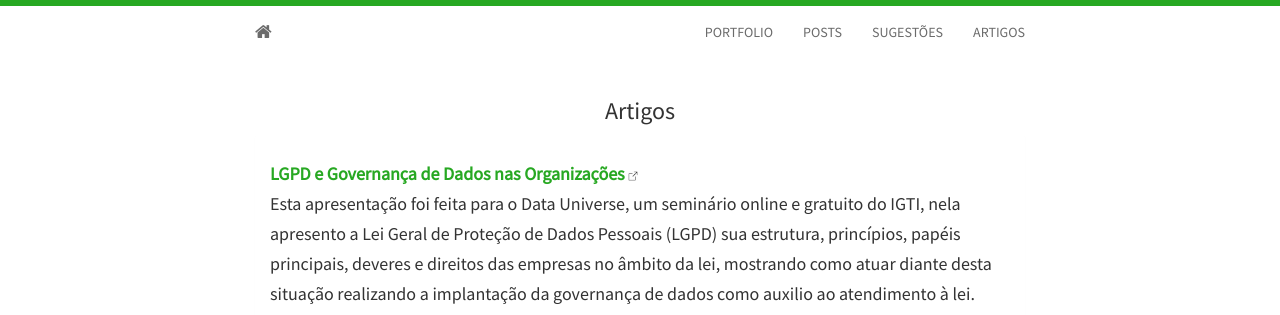
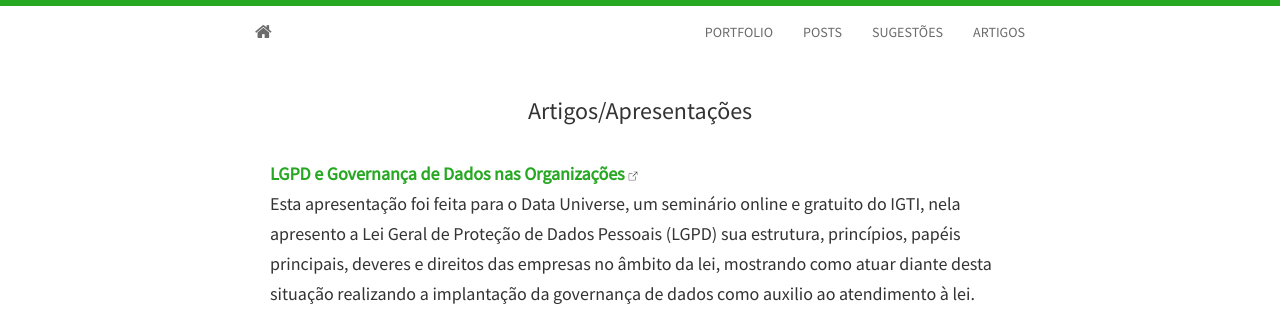
Before and after one commit to mateusbtlopes/mateusbtlopes.github.io, a Jekyll site: the page built from artigo.html, in a window 1280 px wide, cut to the strip 0-315 px from the top of the page. Built offline with Jekyll 4.4.1, drawn with Linux system fonts in a browser that asks for light colours; nearby versions of some CDN libraries.

Commit message:
- Update Artigos/Apresentações

```diff
--- a/_includes/artigo.html
+++ b/_includes/artigo.html
@@ -1,6 +1,6 @@
 <section id="artigos">
 <div class="container">
-  <h3>Artigos</h3>
+  <h3>Artigos/Apresentações</h3>
   <div class="panel panel-default">
     <div class="panel-body">
 		<h5 id="LGPD&Governanca">
@@ -8,15 +8,17 @@
 			<p>Esta apresentação foi feita para o Data Universe, um seminário online e gratuito do IGTI, nela apresento a Lei Geral de Proteção de Dados Pessoais (LGPD) sua estrutura, princípios, papéis principais, deveres e direitos das empresas no âmbito da lei, mostrando como atuar diante desta situação realizando a implantação da governança de dados como auxilio ao atendimento à lei.</p>
 
 			<div style="text-align:center">
-					<iframe width="480" height="280" src="https://www.youtube-nocookie.com/embed/es3Edug15YQ" frameborder="0" allow="accelerometer; autoplay; clipboard-write; encrypted-media; gyroscope; picture-in-picture" allowfullscreen></iframe>
+				<iframe width="480" height="280" src="https://www.youtube-nocookie.com/embed/es3Edug15YQ" frameborder="0" allow="accelerometer; autoplay; clipboard-write; encrypted-media; gyroscope; picture-in-picture" allowfullscreen></iframe>
 			</div>
 		</h5>
+		<hr>
 		<h5 id="ProcessoDeTeste">
 			<strong><a href="https://github.com/mateusblopes/artigos/blob/master/ImportanciadoProcessodeTestedeSoftwareemTI.pdf" target="_blank" title="Clique e leia na integra">Importancia do Processo de Teste de Software em TI <img src="https://raw.githubusercontent.com/mateusbtlopes/mateusbtlopes.github.io/master/img/external.png" height="10" width="10"/></a></strong>
 			<p>Este artigo descreve a importância do processo de teste de software para empresas de tecnologia da informação,
 			com objetivo de mostrar as técnicas, tipos, fases, ferramentas, modelos e normas que envolvem a documentação e execução dos testes
 			de software obtendo assim um aumento na qualidade do software produzido.</p>
 		</h5>
+		<hr>
 		<h5 id="ProcessoDeGarantia">
 			<strong><a href="https://github.com/mateusblopes/artigos/blob/master/AImportanciadoProcessodeGarantiadaQualidadedeSoftware.pdf" target="_blank" title="Clique e leia na integra">A Importancia do Processo de Garantia da Qualidade de Software <img src="https://raw.githubusercontent.com/mateusbtlopes/mateusbtlopes.github.io/master/img/external.png" height="10" width="10"/></a></strong>
 			<p>Este artigo descreve a importância do processo de garantia da qualidade de software para as empresas de tecnologia da informação,
```
